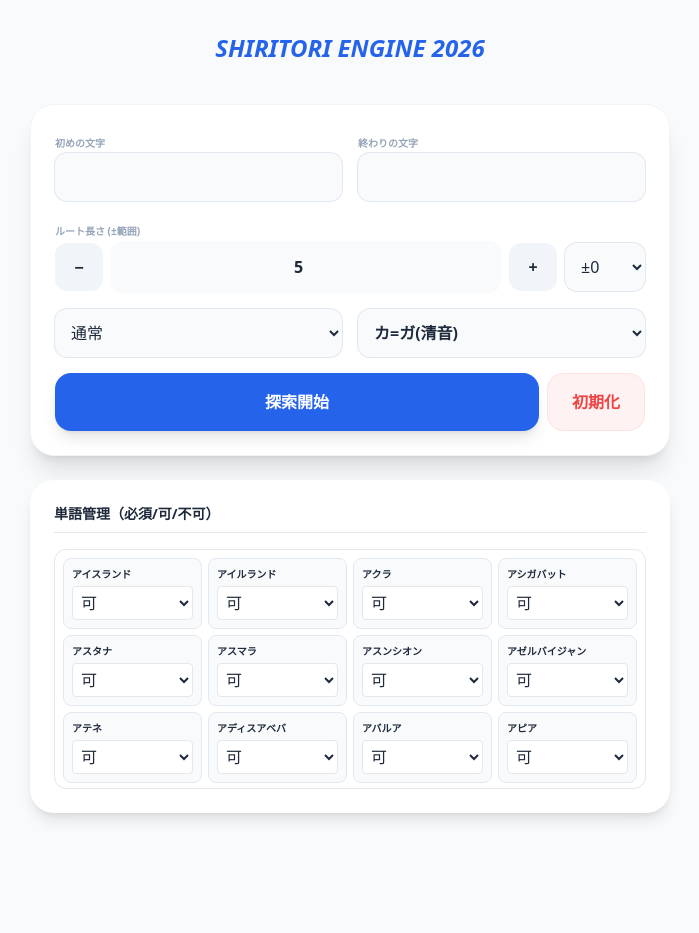
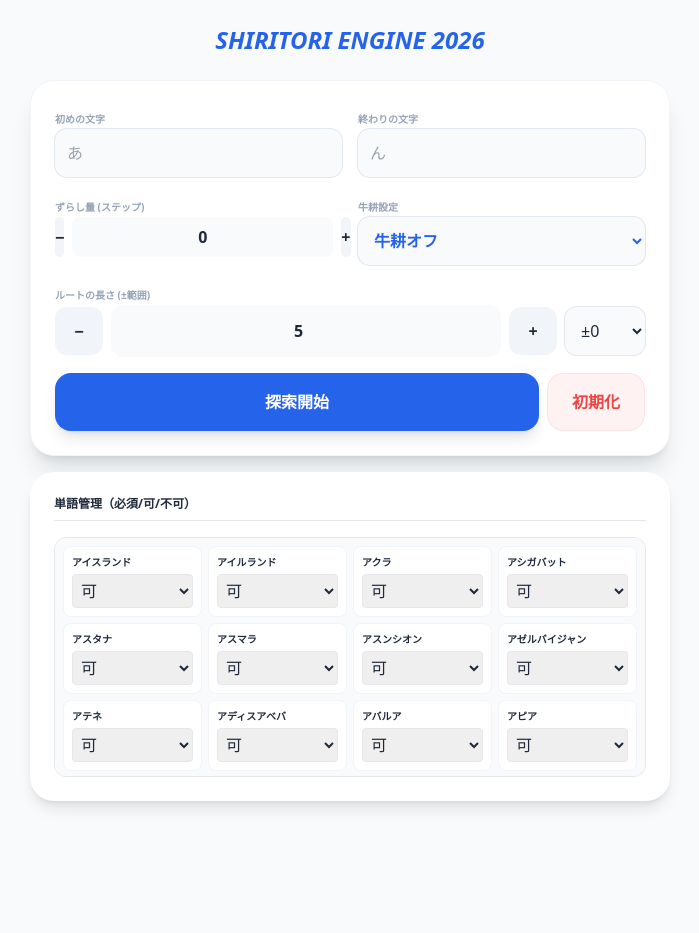
Before and after one commit to xjrstjrwvg-commits/siritori.app, a Flask app: page / in a window 1280 px wide. Shown: the whole page, without its empty margins (290-989 px from the left). After the commit the page ends 808 px from the top, so only its background shows below. Run offline with Flask 3, Linux system fonts and the light colour scheme; some libraries are stand-ins or nearby versions.

Commit message:
index.html

```diff
--- a/templates/index.html
+++ b/templates/index.html
@@ -3,50 +3,61 @@
 <head>
     <meta charset="UTF-8">
     <meta name="viewport" content="width=device-width, initial-scale=1.0, maximum-scale=1.0, user-scalable=no">
-    <title>高度しりとり 2026 Engine</title>
+    <title>高度しりとりEngine 2026</title>
     <script src="https://cdn.tailwindcss.com"></script>
     <style>
         input, select, button { font-size: 16px !important; }
         .word-grid { display: grid; grid-template-columns: repeat(auto-fill, minmax(130px, 1fr)); gap: 6px; }
+        .btn-active:active { transform: scale(0.95); }
     </style>
 </head>
-<body class="bg-slate-50 pb-20 text-slate-800">
-    <div class="max-w-2xl mx-auto p-4 space-y-6">
-        <header class="text-center py-4"><h1 class="text-2xl font-black text-blue-600 italic">SHIRITORI ENGINE 2026</h1></header>
+<body class="bg-slate-50 text-slate-800 pb-10">
+    <div class="max-w-2xl mx-auto p-4 space-y-4">
+        <header class="text-center py-2"><h1 class="text-2xl font-black text-blue-600 italic">SHIRITORI ENGINE 2026</h1></header>
 
-        <!-- 設定パネル -->
         <section class="bg-white rounded-3xl shadow-xl p-6 space-y-4 border border-slate-100">
             <div class="grid grid-cols-2 gap-4">
-                <div><label class="text-[10px] font-bold text-slate-400 uppercase">初めの文字</label><input type="text" id="startChar" class="w-full p-3 bg-slate-50 rounded-xl ring-1 ring-slate-200 outline-none"></div>
-                <div><label class="text-[10px] font-bold text-slate-400 uppercase">終わりの文字</label><input type="text" id="endChar" class="w-full p-3 bg-slate-50 rounded-xl ring-1 ring-slate-200 outline-none"></div>
+                <div><label class="text-[10px] font-bold text-slate-400 uppercase">初めの文字</label>
+                    <input type="text" id="startChar" class="kana-input w-full p-3 bg-slate-50 rounded-xl ring-1 ring-slate-200 outline-none" placeholder="あ"></div>
+                <div><label class="text-[10px] font-bold text-slate-400 uppercase">終わりの文字</label>
+                    <input type="text" id="endChar" class="kana-input w-full p-3 bg-slate-50 rounded-xl ring-1 ring-slate-200 outline-none" placeholder="ん"></div>
             </div>
-            <div>
-                <label class="text-[10px] font-bold text-slate-400 uppercase">ルート長さ (±範囲)</label>
+
+            <div class="grid grid-cols-2 gap-4">
+                <div><label class="text-[10px] font-bold text-slate-400 uppercase">ずらし量 (ステップ)</label>
+                    <div class="flex items-center gap-2">
+                        <button onclick="adjStep(-1)" class="w-10 h-10 bg-slate-100 rounded-lg font-bold text-lg btn-active">−</button>
+                        <input type="text" id="shiftStep" value="0" readonly class="flex-grow p-2 bg-slate-50 rounded-lg text-center font-bold outline-none">
+                        <button onclick="adjStep(1)" class="w-10 h-10 bg-slate-100 rounded-lg font-bold text-lg btn-active">+</button>
+                    </div></div>
+                <div><label class="text-[10px] font-bold text-slate-400 uppercase">牛耕設定</label>
+                    <select id="gyokoOn" class="w-full p-3 bg-slate-50 rounded-xl ring-1 ring-slate-200 outline-none font-bold text-blue-600">
+                        <option value="false">牛耕オフ</option><option value="true">牛耕オン</option>
+                    </select></div>
+            </div>
+
+            <div><label class="text-[10px] font-bold text-slate-400 uppercase">ルートの長さ (±範囲)</label>
                 <div class="flex items-center gap-2">
-                    <button onclick="adj(-1)" class="w-12 h-12 bg-slate-100 rounded-xl font-bold text-xl active:bg-slate-200">−</button>
+                    <button onclick="adjDepth(-1)" class="w-12 h-12 bg-slate-100 rounded-xl font-bold text-xl btn-active">−</button>
                     <input type="number" id="baseDepth" value="5" readonly class="flex-grow p-3 bg-slate-50 rounded-xl text-center font-bold text-lg outline-none">
-                    <button onclick="adj(1)" class="w-12 h-12 bg-slate-100 rounded-xl font-bold text-xl active:bg-slate-200">+</button>
+                    <button onclick="adjDepth(1)" class="w-12 h-12 bg-slate-100 rounded-xl font-bold text-xl btn-active">+</button>
                     <select id="tol" class="w-20 p-3 bg-slate-50 rounded-xl ring-1 ring-slate-200 text-sm"><option value="0">±0</option><option value="1">±1</option><option value="2">±2</option></select>
                 </div>
             </div>
-            <div class="grid grid-cols-2 gap-4">
-                <select id="mode" class="p-3 bg-slate-50 rounded-xl ring-1 ring-slate-200 outline-none font-medium"><option value="normal">通常</option><option value="shift">ずらし</option><option value="rev_shift">逆ずらし</option><option value="gyoko">牛耕</option></select>
-                <select id="dia" class="p-3 bg-slate-50 rounded-xl ring-1 ring-slate-200 outline-none font-bold"><option value="true">カ=ガ(清音)</option><option value="false">厳密一致</option></select>
-            </div>
+
             <div class="flex gap-2">
-                <button onclick="search()" id="sBtn" class="flex-grow py-4 bg-blue-600 text-white rounded-2xl font-bold shadow-lg active:scale-95 transition-all">探索開始</button>
-                <button onclick="resetAll()" class="px-6 py-4 bg-red-50 text-red-500 rounded-2xl font-bold border border-red-100 active:scale-95 transition-all">初期化</button>
+                <button onclick="search()" id="sBtn" class="flex-grow py-4 bg-blue-600 text-white rounded-2xl font-bold shadow-lg btn-active">探索開始</button>
+                <button onclick="location.reload()" class="px-6 py-4 bg-red-50 text-red-500 rounded-2xl font-bold border border-red-100 btn-active">初期化</button>
             </div>
         </section>
 
-        <!-- 単語リスト -->
         <section class="bg-white rounded-3xl shadow-lg p-6 space-y-4">
-            <h2 class="text-sm font-bold border-b pb-2">単語管理（必須/可/不可）</h2>
-            <div class="word-grid max-h-60 overflow-y-auto p-2 border rounded-xl">
+            <h2 class="text-xs font-bold border-b pb-2">単語管理（必須/可/不可）</h2>
+            <div class="word-grid max-h-60 overflow-y-auto p-2 border rounded-xl bg-slate-50">
                 {% for word in words %}
-                <div class="flex flex-col bg-slate-50 p-2 rounded-lg border border-slate-200">
+                <div class="flex flex-col bg-white p-2 rounded-lg border border-slate-100">
                     <span class="text-[10px] font-bold truncate mb-1">{{ word }}</span>
-                    <select class="w-status text-[10px] p-1 rounded border bg-white" data-word="{{ word }}"><option value="available">可</option><option value="must">必須</option><option value="disable">不可</option></select>
+                    <select class="w-status text-[9px] p-1 rounded border" data-word="{{ word }}"><option value="available">可</option><option value="must">必須</option><option value="disable">不可</option></select>
                 </div>
                 {% endfor %}
             </div>
@@ -56,23 +67,28 @@
     </div>
 
     <script>
-        function adj(v){let d=document.getElementById('baseDepth'); let n=parseInt(d.value)+v; if(n>=2&&n<=12)d.value=n;}
-        function resetAll(){ if(!confirm('すべての設定を初期化しますか？'))return; location.reload(); }
+        document.querySelectorAll('.kana-input').forEach(input => {
+            input.addEventListener('input', e => { e.target.value = e.target.value.replace(/[ぁ-ん]/g, s => String.fromCharCode(s.charCodeAt(0) + 0x60)); });
+        });
+        function adjDepth(v){let d=document.getElementById('baseDepth'); let n=parseInt(d.value)+v; if(n>=2&&n<=12)d.value=n;}
+        function adjStep(v){let s=document.getElementById('shiftStep'); let n=parseInt(s.value)+v; if(n>=-80&&n<=80){ s.value=(n>0?"+":"")+n; if(n===0)s.value="0";} }
+
         async function search() {
             const btn=document.getElementById('sBtn'); const res=document.getElementById('res'); const st=document.getElementById('st');
             const wordS={}; document.querySelectorAll('.w-status').forEach(s=>{if(s.value!=='available')wordS[s.dataset.word]=s.value;});
             btn.disabled=true; st.innerText='計算中...'; res.innerHTML='';
-            const pay={ start_char:document.getElementById('startChar').value, end_char:document.getElementById('endChar').value, base_depth:document.getElementById('baseDepth').value, tolerance:document.getElementById('tol').value, mode:document.getElementById('mode').value, word_settings:wordS, ignore_diacritics:document.getElementById('dia').value==='true' };
+            const b=parseInt(document.getElementById('baseDepth').value), t=parseInt(document.getElementById('tol').value);
+            const pay={ start_char:document.getElementById('startChar').value, end_char:document.getElementById('endChar').value, shift_step:parseInt(document.getElementById('shiftStep').value), gyoko_on:document.getElementById('gyokoOn').value==='true', word_settings:wordS, ignore_diacritics:true, min_depth:b-t, max_depth:b+t };
             try {
                 const r=await fetch('/search',{method:'POST',headers:{'Content-Type':'application/json'},body:JSON.stringify(pay)});
-                const d=await r.json(); st.innerText=`${d.results.length}件発見`;
+                const d=await r.json(); st.innerText=`${d.results.length}件のルートを発見`;
                 d.results.slice(0,500).forEach((rt,i)=>{
                     const s=rt.join(' → '); const v=document.createElement('div');
-                    v.className='bg-white p-4 rounded-2xl shadow border border-slate-100 animate-in fade-in duration-300';
-                    v.innerHTML=`<div class="flex justify-between items-center mb-1"><span class="text-[10px] text-slate-300">#${i+1}</span><button onclick="navigator.clipboard.writeText('${s}');alert('コピーしました')" class="text-[9px] bg-slate-50 px-2 py-1 rounded">COPY</button></div><div class="text-xs font-bold">${s}</div>`;
+                    v.className='bg-white p-4 rounded-2xl shadow border border-slate-100';
+                    v.innerHTML=`<div class="flex justify-between items-center mb-1"><span class="text-[10px] text-slate-300">#${i+1}</span><button onclick="navigator.clipboard.writeText('${s}');alert('コピー成功')" class="text-[9px] bg-slate-50 px-2 py-1 rounded">COPY</button></div><div class="text-xs font-bold">${s}</div>`;
                     res.appendChild(v);
                 });
-            } catch(e){st.innerText='エラー発生';} finally{btn.disabled=false;}
+            } catch(e){st.innerText='Error';} finally{btn.disabled=false;}
         }
     </script>
 </body>
```
